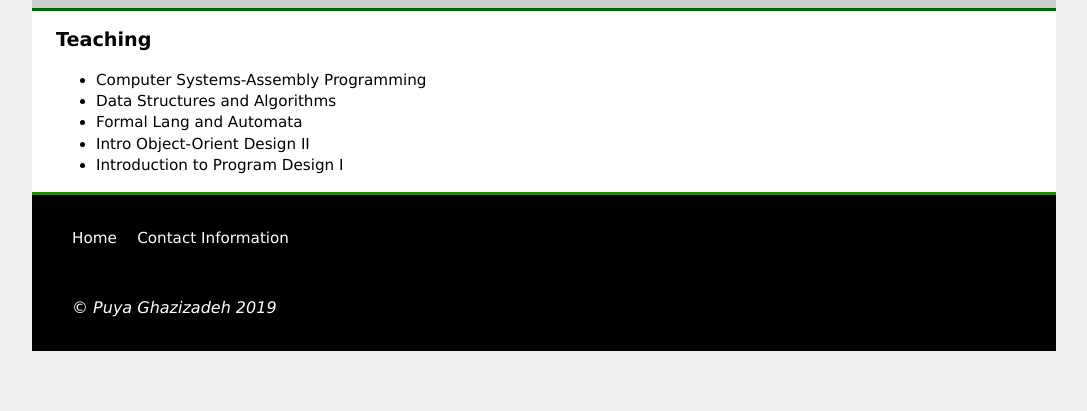
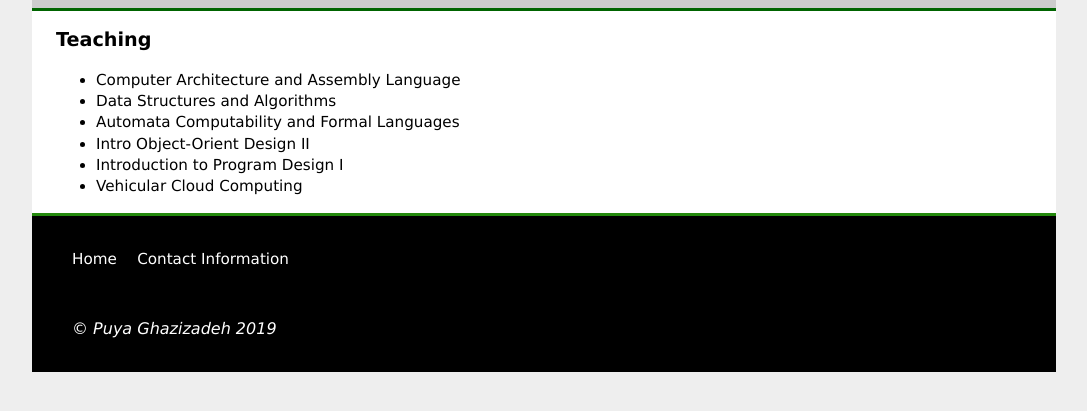
Before and after one commit to GhazizadehPhD/GhazizadehPhD.github.io, a plain HTML site: page teaching.html in a window 1280 px wide. Shown: the part 263-674 px from the top of the page, without its empty margins (96-1183 px from the left). Drawn offline with Linux system fonts and the light colour scheme.

Commit message:
Add files via upload

```diff
--- a/teaching.html
+++ b/teaching.html
@@ -31,11 +31,12 @@
     <h2>Teaching</h2>
 
     <ul>
-      <li> Computer Systems-Assembly Programming </li>
+      <li> Computer Architecture and Assembly Language </li>
       <li> Data Structures and Algorithms </li>
-      <li> Formal Lang and Automata </li>
+      <li> Automata Computability and Formal Languages </li>
       <li> Intro Object-Orient Design II  </li>
       <li> Introduction to Program Design I   </li>
+      <li> Vehicular Cloud Computing </li>
     </ul>
 
 
```
